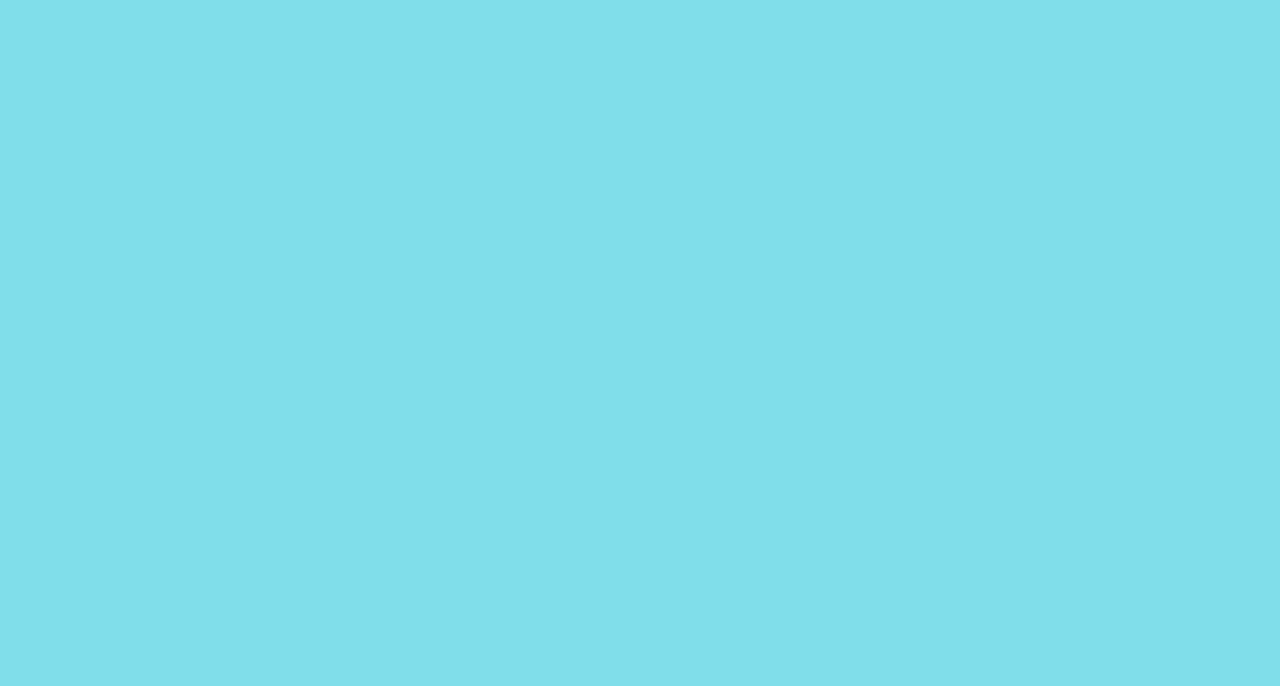
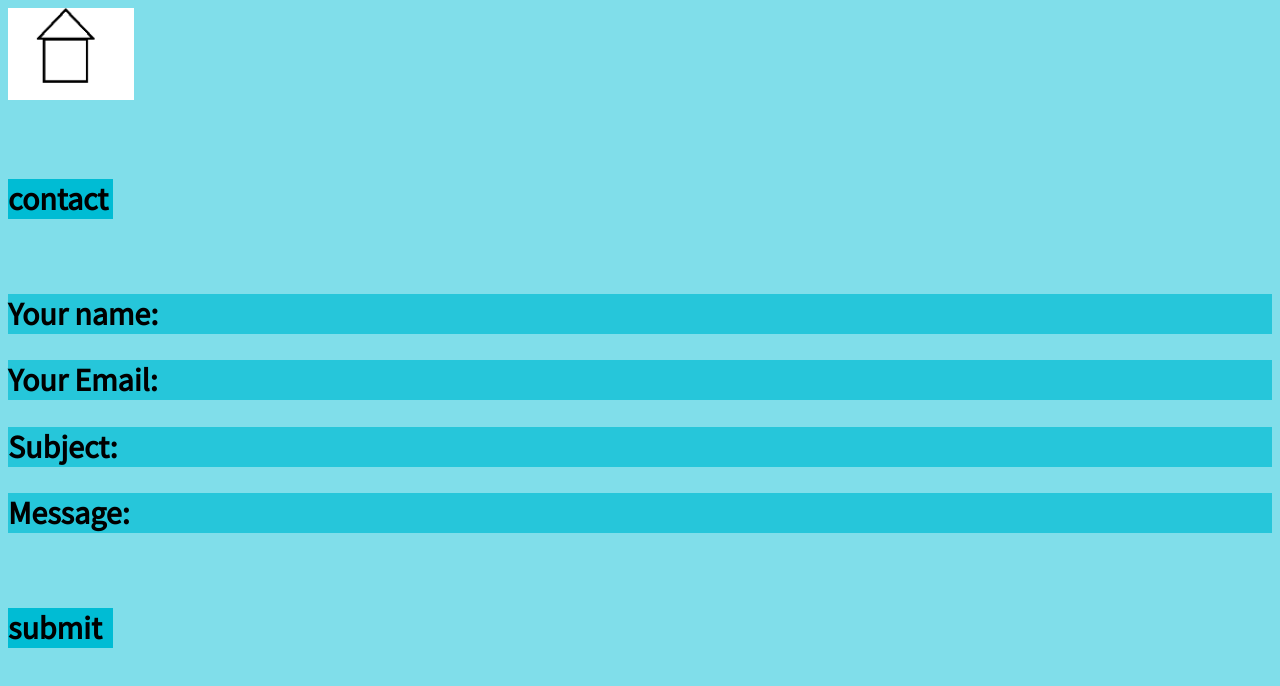
Before and after one commit to swf11/csy1018-assign1, a plain HTML site: page contact.html in a window 1280 px wide. Drawn offline with Linux system fonts and the light colour scheme.

Commit message:
Update contact.html

```diff
--- a/contact.html
+++ b/contact.html
@@ -1,11 +1,21 @@
 <!DOCTYPE html>
+<!-- Mateus Macedo 15413043 -->
 <html>
   <head>
+    <link href="https://fonts.googleapis.com/css?family=Source+Sans+Pro" rel="stylesheet">
     <meta charset="utf-8">
     <title>contact</title>
     <link rel="stylesheet" href="css/styles.css">
   </head>
   <body>
+    <a href="index.html"> <img src= "pictures/home.png" alt="home" class="homepicture"/>
+  </a>
+    <h6>contact</h6>
+  <h2>Your name:</h2>
+  <h2>Your Email:</h2>
+  <h2>Subject:</h2>
+  <h2>Message:</h2>
 
+<h6> submit </h6>
   </body>
 </html>
```
